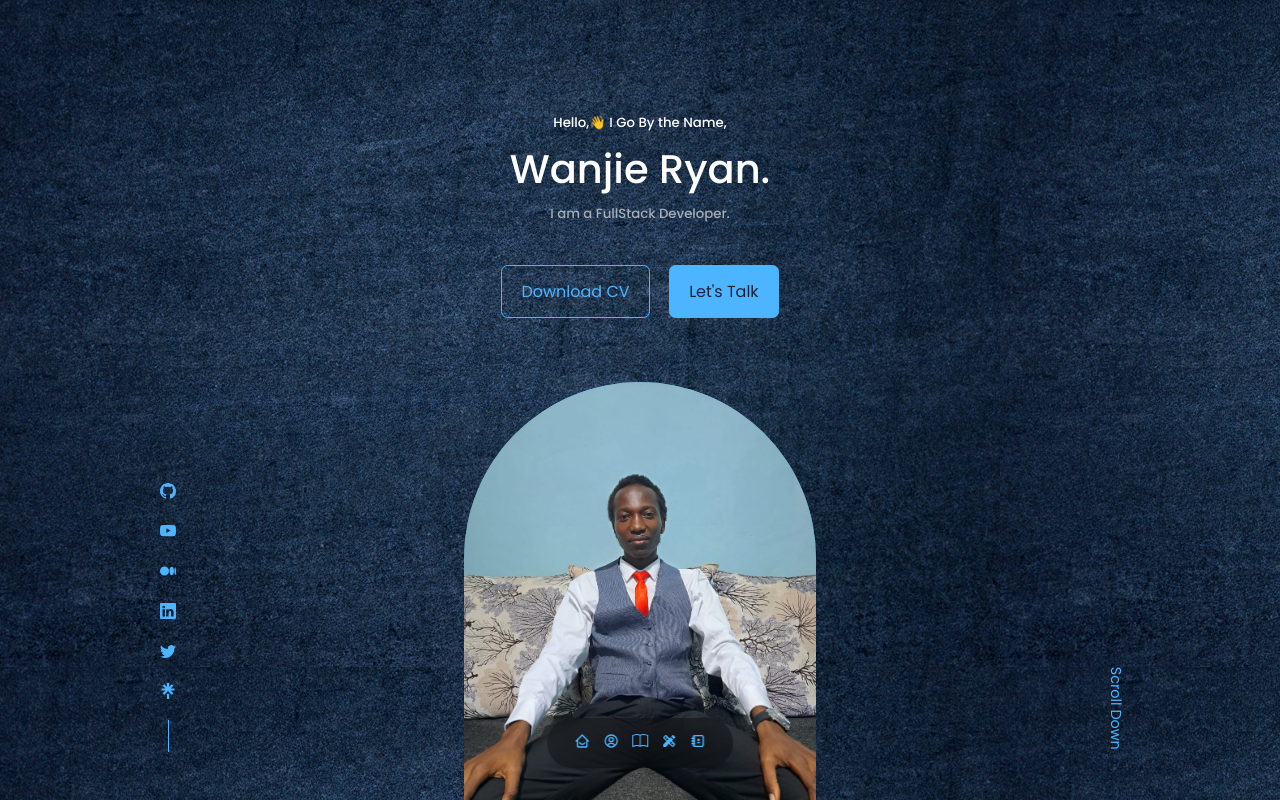
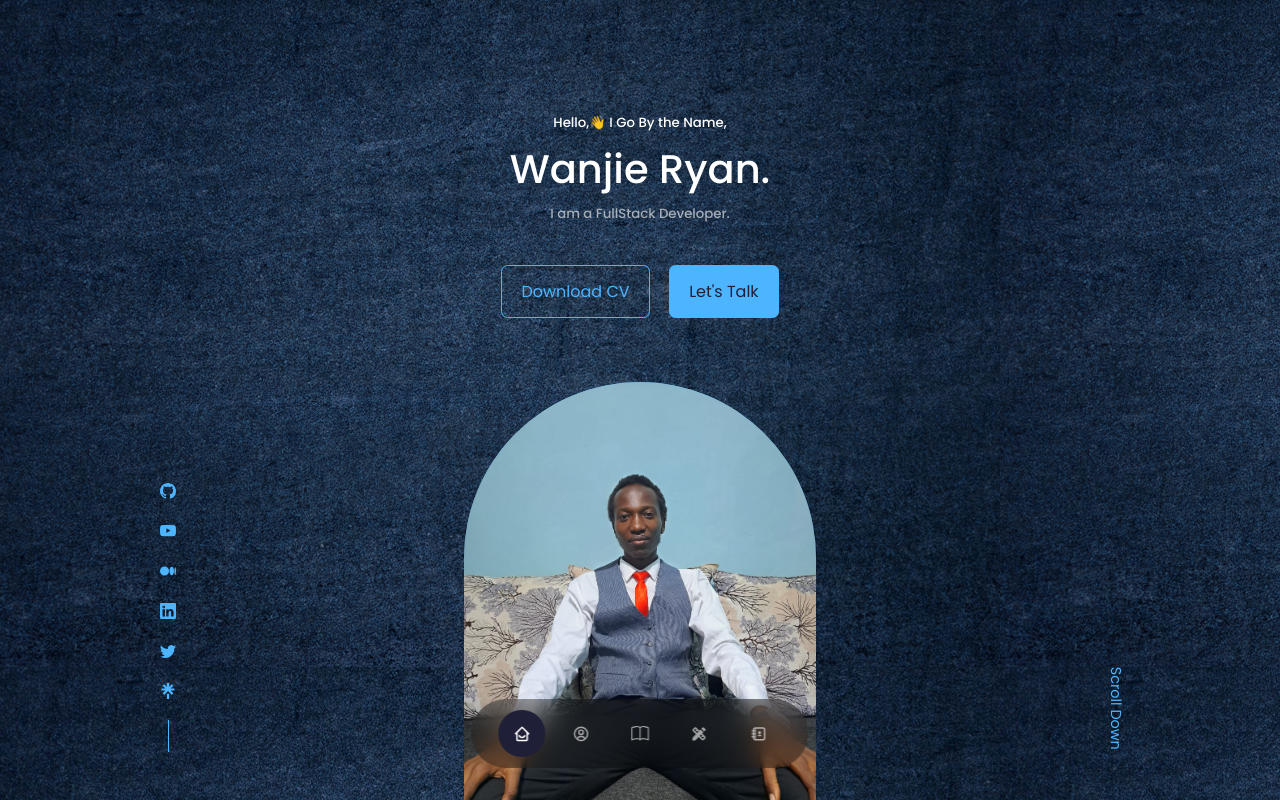
Before and after one commit to Wanjie-Ryan/Wanjies-Web, a React (Create React App) app: page / in a window 1280 px wide. Shown: the top 800 px of the page. Built offline with nearby package versions, Linux system fonts and the light colour scheme; a web font is replaced by a local one.

Commit message:
nav component

```diff
--- a/src/components/nav/nav.css
+++ b/src/components/nav/nav.css
@@ -14,3 +14,25 @@ nav{
     border-radius: 3rem;
     backdrop-filter: blur(15px);
 }
+
+nav a{
+
+    background:transparent;
+    padding:0.9rem;
+    border-radius: 50%;
+    display:flex;
+    color:var(--color-light);
+    font-size: 1.1rem;
+}
+
+nav a:hover{
+
+    background: rgba(0,0,0,0.3);
+
+}
+
+nav a.active{
+
+    background: var(--color-bg);
+    color:var(--color-white)
+}
--- a/src/components/nav/nav.jsx
+++ b/src/components/nav/nav.jsx
@@ -17,7 +17,7 @@ function Nav() {
       <nav>
 
 
-        <a href ='#home'> <BiHomeSmile/> </a>
+        <a href ='#home' className='active'> <BiHomeSmile/> </a>
         <a href ='#about'> <BiUserCircle/> </a>
         <a href ='#experience'> <BsBook/> </a>
         <a href ='#services'> <MdDesignServices/> </a>
```
